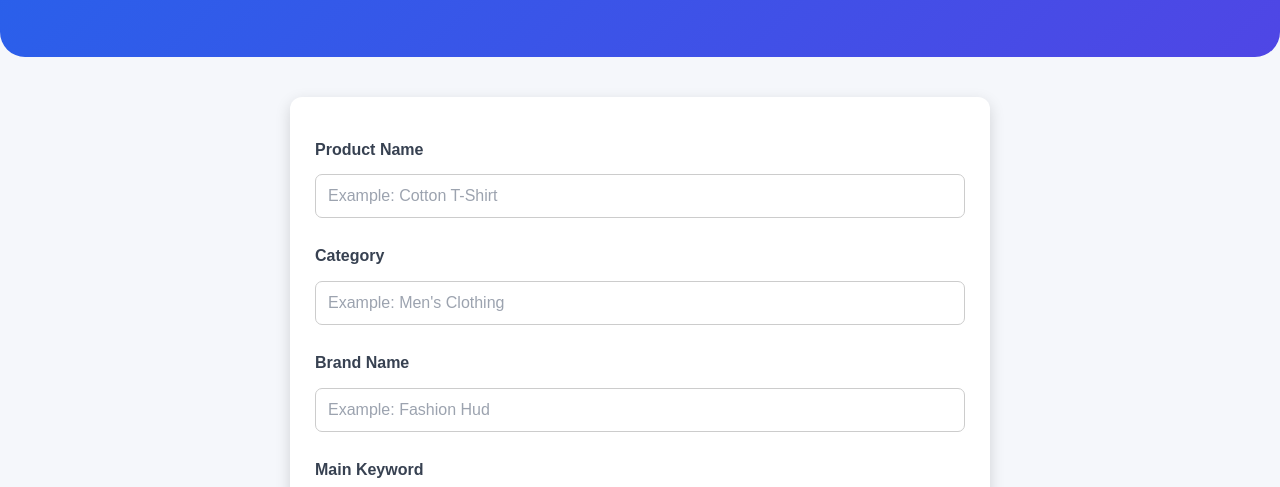
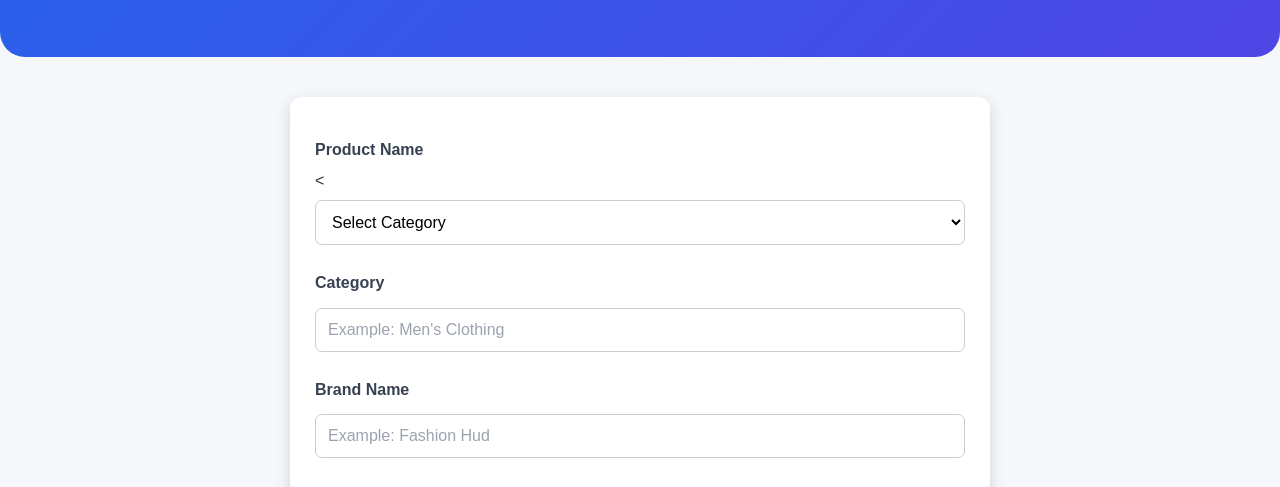
Before and after one commit to bhgbhnnjrhgnfnhhjh-glitch/AI-Seller-Toolkit-Backend, a website: page seo-generator.html in a window 1280 px wide. Shown: the part 275-762 px from the top of the page. Drawn offline with Linux system fonts and the light colour scheme.

Commit message:
Update seo-generator.html

```diff
--- a/seo-generator.html
+++ b/seo-generator.html
@@ -114,11 +114,26 @@
 Product Name
 </label>
 
-<input
-type="text"
-id="product"
-placeholder="Example: Cotton T-Shirt"
->
+<<select id="category">
+
+<option value="">Select Category</option>
+
+<option value="Fashion">👗 Fashion</option>
+<option value="Beauty">💄 Beauty</option>
+<option value="Electronics">📱 Electronics</option>
+<option value="Home & Kitchen">🏠 Home & Kitchen</option>
+<option value="Shoes">👟 Shoes</option>
+<option value="Jewellery">💍 Jewellery</option>
+<option value="Toys">🧸 Toys</option>
+<option value="Books">📚 Books</option>
+<option value="Pet">🐶 Pet</option>
+<option value="Sports">🏋️ Sports</option>
+<option value="Automotive">🚗 Automotive</option>
+<option value="Garden">🌱 Garden</option>
+<option value="Food">🍎 Food</option>
+<option value="Gifts">🎁 Gifts</option>
+
+</select>
 
 
 <label>
```
